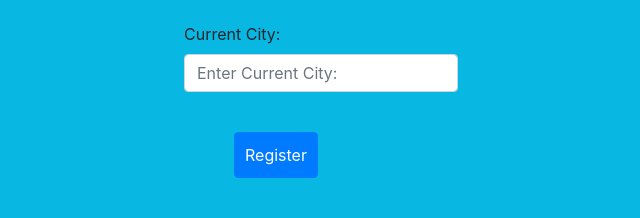
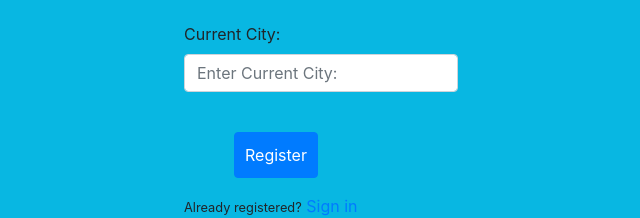
Before and after one commit to saikrishna96111/EmployeeRegistration, a Django app: page /register/ in a window 1280 px wide. Shown: the part 608-826 px from the top of the page, without its empty margins (319-959 px from the left). Before the commit the page ends 786 px from the top, so only its background shows below. Run offline with Django 3.2, Linux system fonts and the light colour scheme; some libraries are stand-ins or nearby versions.

Commit message:
Final_commit_with_comments

```diff
--- a/EmployeeHome/models.py
+++ b/EmployeeHome/models.py
@@ -1,5 +1,6 @@
 from django.db import models
 
+# Create Employee with necessary parameters.
 # Create your models here.
 class Employeedb(models.Model):
     ssn=models.IntegerField(unique=True,max_length=100,null=True)
--- a/EmployeeHome/templates/EmployeeHome/login.html
+++ b/EmployeeHome/templates/EmployeeHome/login.html
@@ -58,7 +58,9 @@ border:2px solid #333;
         </div>
         <div>
             <button name="submit" id="but" type="submit" class="btn btn-primary">Submit</button>
+
         </div>
+
         </form>
         <script src="https://code.jquery.com/jquery-3.3.1.slim.min.js" integrity="sha384-q8i/X+965DzO0rT7abK41JStQIAqVgRVzpbzo5smXKp4YfRvH+8abtTE1Pi6jizo" crossorigin="anonymous"></script>
 
--- a/EmployeeHome/templates/EmployeeHome/register.html
+++ b/EmployeeHome/templates/EmployeeHome/register.html
@@ -71,6 +71,10 @@
         <div class="form-group">
         <button id="but" name="submit" class="btn btn-primary" type="submit">Register</button>
     </div>
+    <div>
+        <small>Already registered?</small>
+        <a href="http://127.0.0.1:8000/login/">Sign in</a>
+        </div>
     </form>
 </div>
     <script src="https://code.jquery.com/jquery-3.3.1.slim.min.js" integrity="sha384-q8i/X+965DzO0rT7abK41JStQIAqVgRVzpbzo5smXKp4YfRvH+8abtTE1Pi6jizo" crossorigin="anonymous"></script>
--- a/EmployeeHome/urls.py
+++ b/EmployeeHome/urls.py
@@ -1,5 +1,7 @@
 from django.urls import path
 from . import views
+
+#directs to required location
 urlpatterns = [
     path('register/', views.register, name='register-home'),
     path('login/', views.login, name='login-home'),
--- a/EmployeeHome/views.py
+++ b/EmployeeHome/views.py
@@ -6,6 +6,7 @@ import EmployeeHome
 import js2py
 
 # Create your views here.
+# To register the employee after the data is entered.
 def register(request):
     try:
         if(request.method=='POST'):
@@ -18,24 +19,21 @@ def register(request):
             user = Employeedb.objects.create(ssn=ssn, name=name, email=email, password=password, dob=dob, city=city)
             user.save()
             print("ssn-{}".format(ssn))
-            messages.info(request,'Registered Successfully')
+            messages.info(request,'Registered Successfully')#message will be displayed if the registration is successful.
     except:
         print("SSN is already registered.")
-        messages.info(request, 'SSN is already registered!!')
+        messages.info(request, 'SSN is already registered!!')#message will be displayed if another employee has already registered with the same ssn.
         return HttpResponseRedirect('/register')
-
-#        code=window.alert('SSN is already registered.')
- #       x=js2py.eval_js(alert('SSN is already registered.'))
- #       print(x)
     return render(request, 'EmployeeHome/register.html')
 
+#To login after registration
 def login(request):
-    global login_email
+    global login_email  #Accessing the same email after employee logs in for other operations.
     try:
         if(request.method=='POST'):
             email=request.POST.get('email')
             password=request.POST.get('password')
-            login_user=Employeedb.objects.get(email=email, password=password)
+            login_user=Employeedb.objects.get(email=email, password=password)#checks the data entered with the data in database.
             if(login_user):
                 ssn=login_user.ssn
                 email=login_user.email
@@ -44,17 +42,18 @@ def login(request):
                 dob=login_user.dob
                 city=login_user.city
                 context={"ssn":ssn, "name":name,"email":email,"dob":dob,"city":city}
-                return render(request, 'EmployeeHome/update.html',context)
+                return render(request, 'EmployeeHome/update.html',context)#details will be shown to the employees.
         else:
             return render(request,'EmployeeHome/login.html')
     except:
         print("Invalid Credentials")
         messages.info(request,"Invalid Credentials")
         return HttpResponseRedirect('/login')
-
+#just show the information
 def update(request):
     return render(request, 'EmployeeHome/update.html')
 
+#handles updation of the current city.
 def update2(request):
     if(request.method=="POST"):
         current_city=request.POST.get('current_city')
@@ -69,9 +68,12 @@ def update2(request):
         return render(request, 'EmployeeHome/update.html',context)
     return render(request,"EmployeeHome/update2.html")
 
+#Delete account
 def delete(request):
     if(request.method=="POST"):
         Employeedb.objects.filter(email=login_email).delete()
         print("Account Deleted")
-        return redirect('/register')
+        messages.info(request, 'Account Deleted')
+        return HttpResponseRedirect('/register')
+        #return redirect('/register')
     return render(request,"EmployeeHome/delete.html")
```
Also changed, not shown: db.sqlite3.
